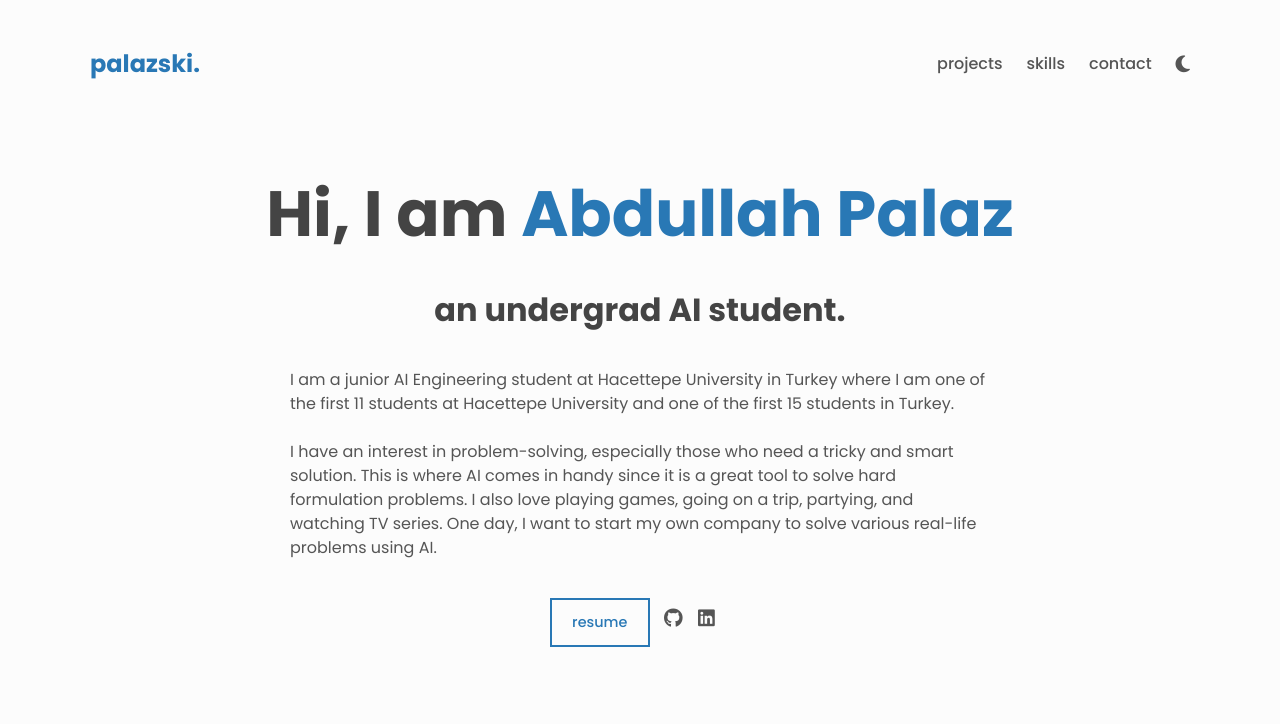
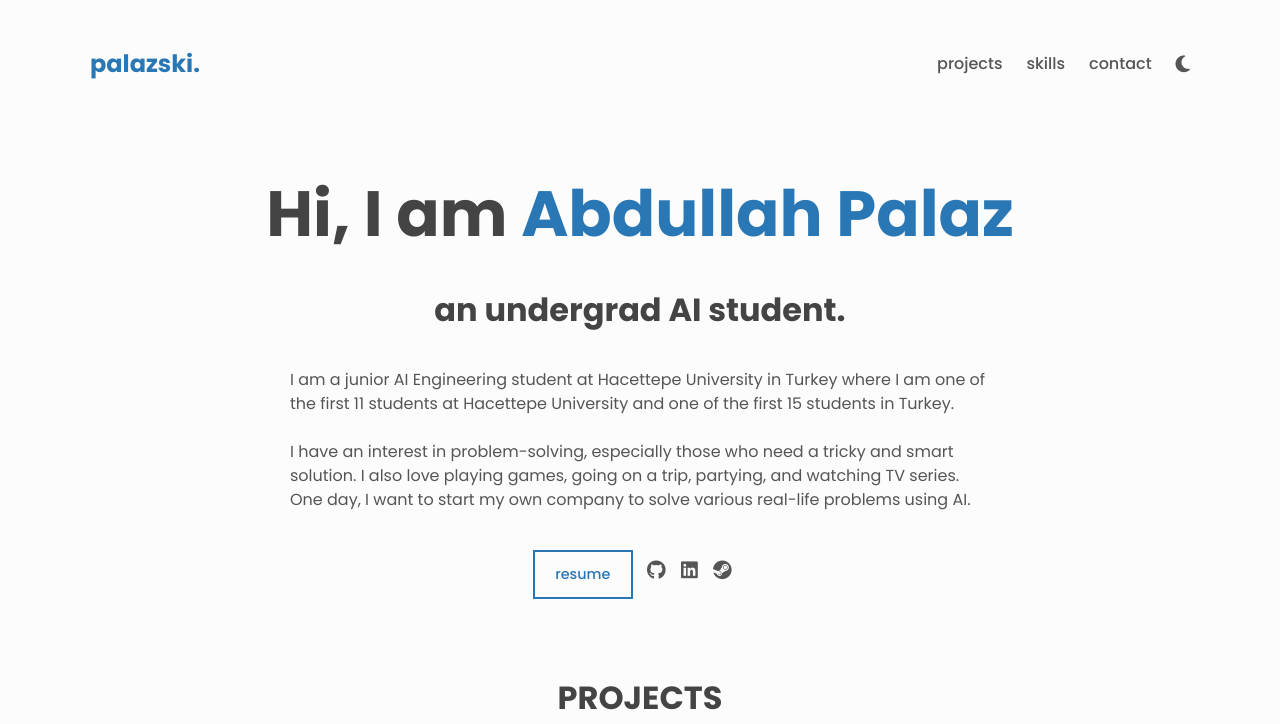
Before and after one commit to palazski/palazski.github.io, a plain HTML site: page index.html in a window 1280 px wide. Shown: the top 724 px of the page. Drawn offline with Linux system fonts and the light colour scheme.

Commit message:
added steam link, changed about-me

```diff
--- a/index.html
+++ b/index.html
@@ -64,7 +64,6 @@
           where I am one of the first 11 students at Hacettepe University and one of the first 15 students in Turkey.
           <br> <br>
           I have an interest in problem-solving, especially those who need a tricky and smart solution.
-          This is where AI comes in handy since it is a great tool to solve hard formulation problems.
           I also love playing games, going on a trip, partying, and watching TV series.
           One day, I want to start my own company to solve various real-life problems using AI.
         </p>
@@ -94,6 +93,16 @@
             class="link link--icon"
           >
             <i aria-hidden="true" class="fab fa-linkedin"></i>
+          </a>
+
+          <a
+            href="https://steamcommunity.com/id/palazski/"
+            target="_blank"
+            rel="noopener noreferrer"
+            aria-label="steam"
+            class="link link--icon"
+          >
+            <i aria-hidden="true" class="fab fa-steam"></i>
           </a>
 
         </div>
```
